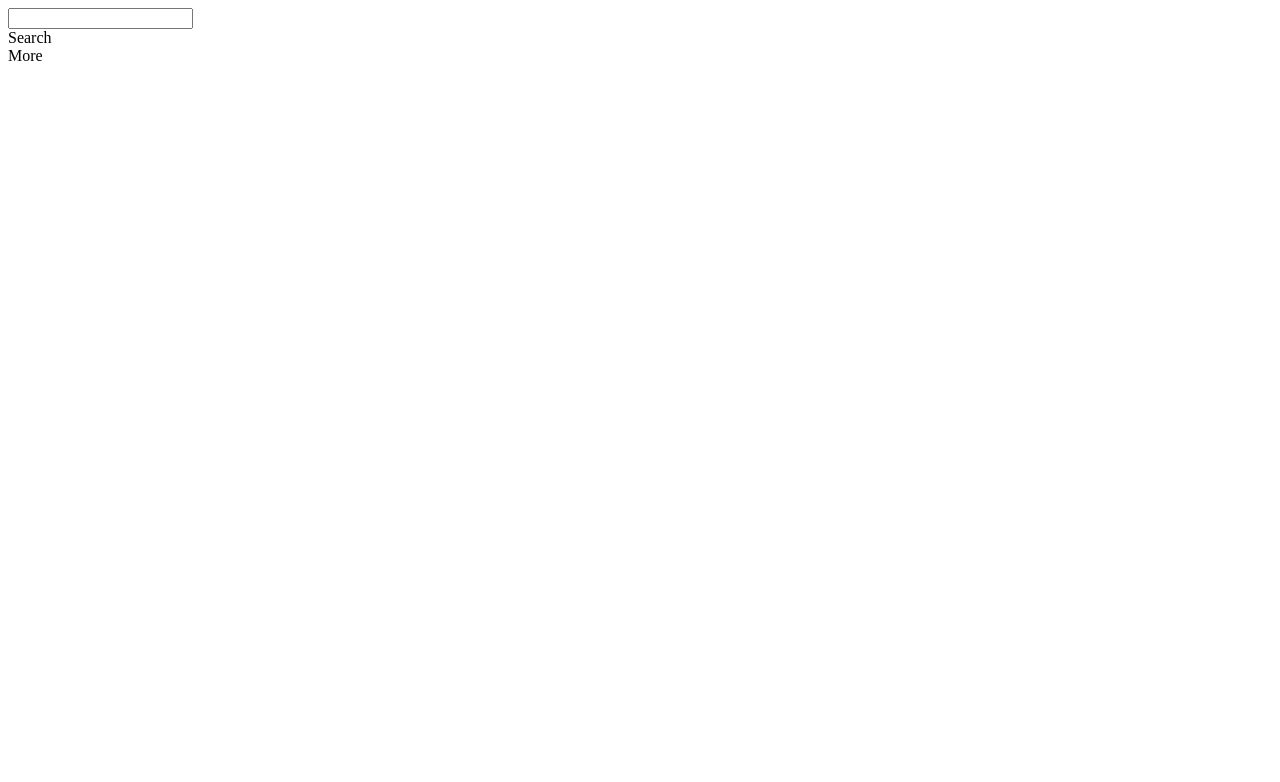
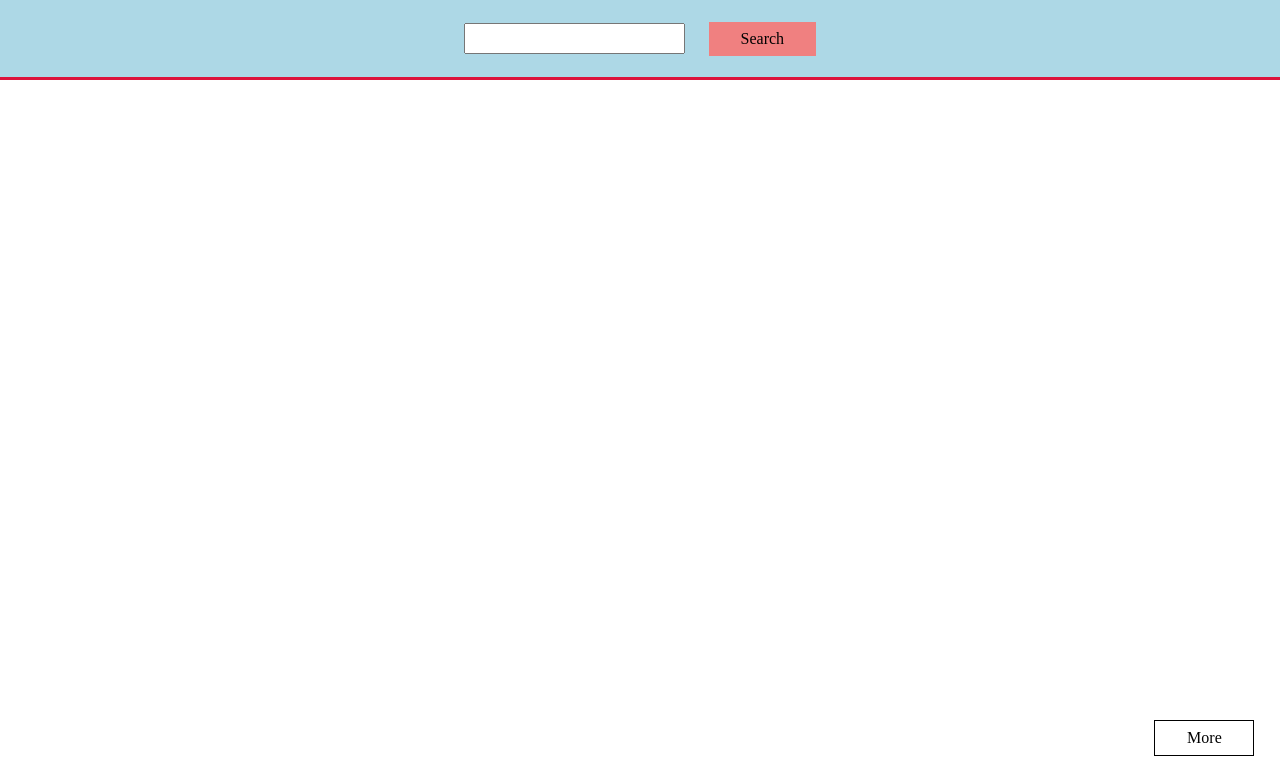
Before and after one commit to WackyChomp/image-gallery, a plain HTML site: page index.html in a window 1280 px wide. Drawn offline with Linux system fonts and the light colour scheme.

Commit message:
Added styling to search bar, buttons, and gallery / seperated classes gallery and loadMore from class search in index.html / updated README.md

```diff
--- a/index.html
+++ b/index.html
@@ -12,14 +12,12 @@
     <!-- Search Bar -->
     <div class="search">
         <input type="text">
-
         <div class="searchButton">Search</div>
-
-        <div class="gallery"></div>
-
-        <div class="loadMore">More</div>
     </div>
 
+    <!-- Gallery -->
+    <div class="gallery"></div>
+    <div class="loadMore">More</div>
 
 
     <!-- JavaScript -->
--- a/style.css
+++ b/style.css
@@ -0,0 +1,69 @@
+
+/* ----------------- Reset Styling ----------------- */
+* {
+    margin: 0;
+    padding: 0;
+    box-sizing: border-box;
+}
+
+body{
+    min-height: 100vh;
+    overflow-x: hidden;      /* prevents overflow horizontally */
+}
+
+
+/* ----------------- Search Bar ----------------- */
+.search{
+    position: fixed;
+    top: 0;
+    left: 0;
+    width: 100vw;
+    display: flex;
+    min-height: 10vh;
+    justify-content: center;
+    align-items: center;
+    border-bottom: 3px solid crimson;
+    z-index: 1;
+    background: lightblue;          /* gray / light */
+}
+
+input{
+    padding: 0.3rem;
+    outline: none;
+    font-size: 1rem;
+}
+
+.searchButton{
+    padding: 0.5rem 2rem;          /* vertical and horizontal */
+    margin-left: 1.5rem;
+    background: lightcoral;
+    color: black;
+    text-align: center;
+}
+
+
+/* ----------------- Loading more images ----------------- */
+
+.loadMore{
+    position: fixed;
+    top: 90%;           /* moves down from top of screen */
+    right: 2%;
+    padding: 0.5rem 0.5rem;
+    border: 1px solid black;
+    width: 100px;
+    text-align: center;
+    cursor: pointer;
+}
+
+
+/* ----------------- Gallery ----------------- */
+.gallery{
+    width: 90%;
+    margin: 12vh 50%;
+    transform: translateX(-50%);
+    display: grid;
+    grid-auto-columns: repeat(4, 300px);
+    row-gap: 10px;
+    column-gap: 10px;
+    justify-content: center;
+}
```
Also changed, not shown: 1 other file.
